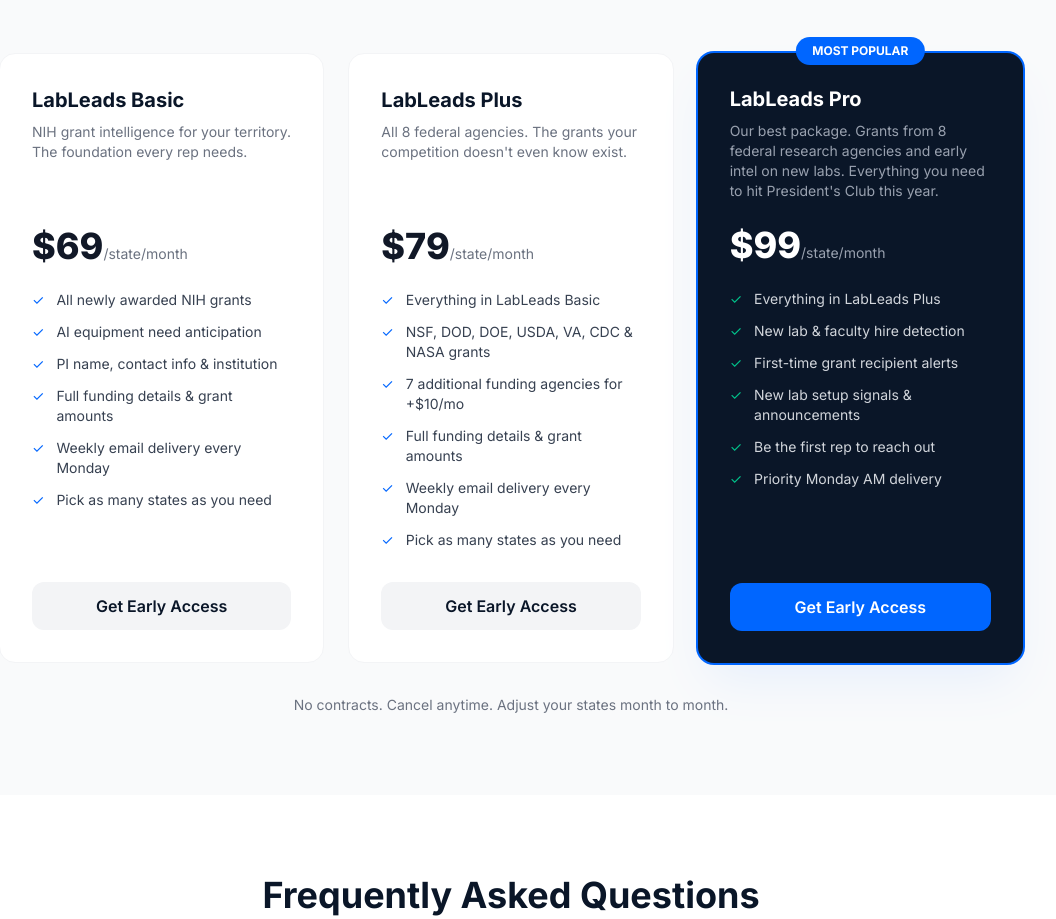
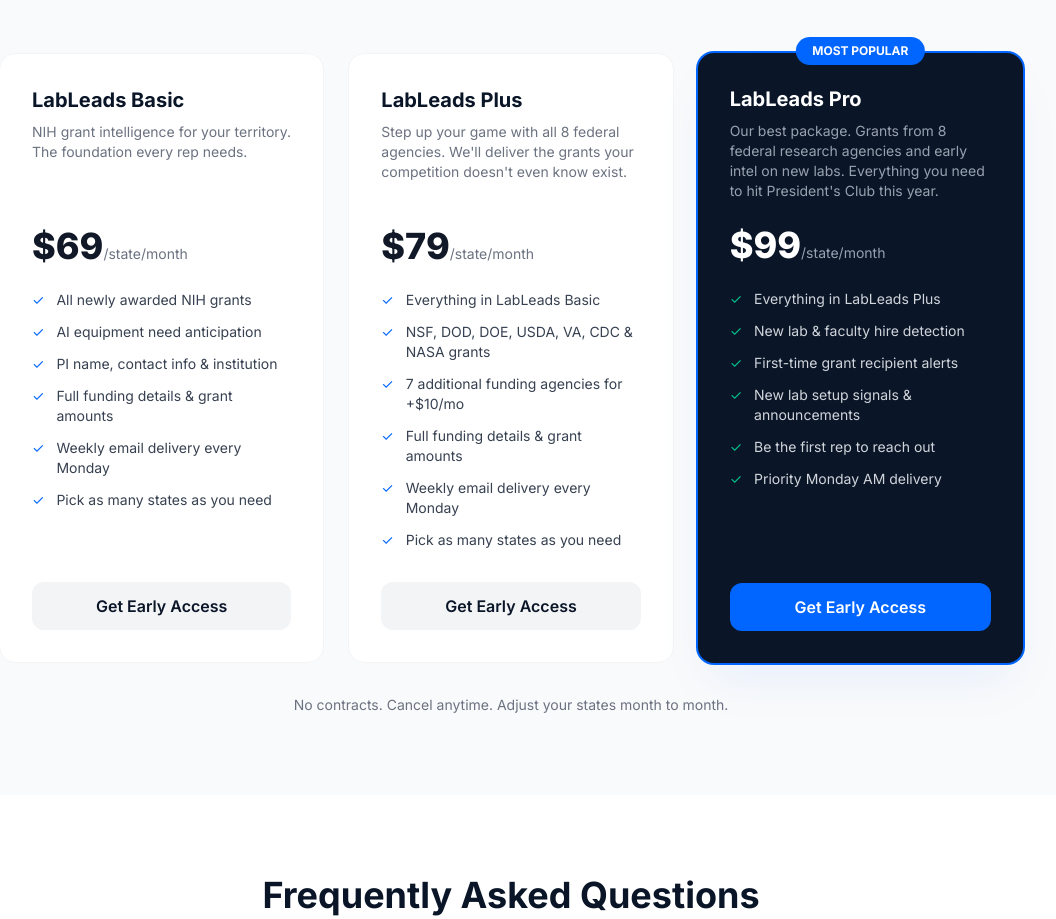
Before and after one commit to lableadmanager-bit/lableadspro-website, a Next.js app: page / in a window 1280 px wide. Shown: the part 3940-4859 px from the top of the page, without its empty margins (129-1185 px from the left). Built offline with nearby package versions, Linux system fonts and the light colour scheme.

Commit message:
LabLeads Plus description: 'Step up your game' + competitive edge angle

```diff
--- a/src/components/Pricing.tsx
+++ b/src/components/Pricing.tsx
@@ -19,7 +19,7 @@
     name: "LabLeads Plus",
     price: "$79",
     period: "/state/month",
-    description: "All 8 federal agencies. The grants your competition doesn't even know exist.",
+    description: "Step up your game with all 8 federal agencies. We'll deliver the grants your competition doesn't even know exist.",
     features: [
       "Everything in LabLeads Basic",
       "NSF, DOD, DOE, USDA, VA, CDC & NASA grants",
```
